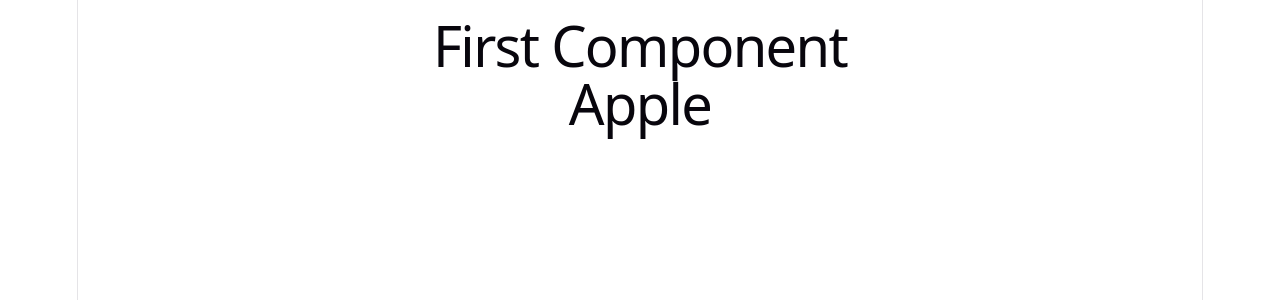
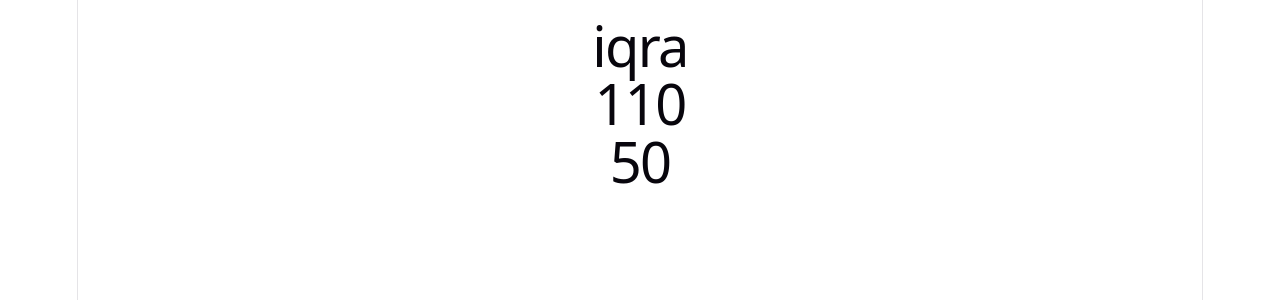
Before and after one commit to nayab32/Initial-React-project, a React (Vite) app: page / in a window 1280 px wide. Shown: the top 300 px of the page. Built offline with nearby package versions, Linux system fonts and the light colour scheme.

Commit message:
react js

```diff
--- a/src/App.jsx
+++ b/src/App.jsx
@@ -1,17 +1,32 @@
+
+// import Login,{Profile,Setting,UserKey} from "./User";
 
 
 function App(){
+  const userName="iqra";
+  let x= 30;
+  let y=20;
+
   return (
     <div>
-      <h1>First Component</h1>
+      {/* /* <h1>First Component</h1>
+      <Login />
+      <Profile />
+      <Setting />
       <Fruit>Apple</Fruit>
+      // <h1>{UserKey}</h1> */ }
+      <h1>{userName}</h1>
+      <h1>{10+45+55}</h1>
+      <h1>{x+y}</h1>
+
+
     </div>
   )
 }
 
-function Fruit(){
-  return (
-    <h1>Apple</h1>
-  )
-}
+// function Fruit(){
+//   return (
+//     <h1>Apple</h1>
+//   )
+// }
 export default App;
```
Also changed, not shown: src/User.jsx (+31 -3 lines).
